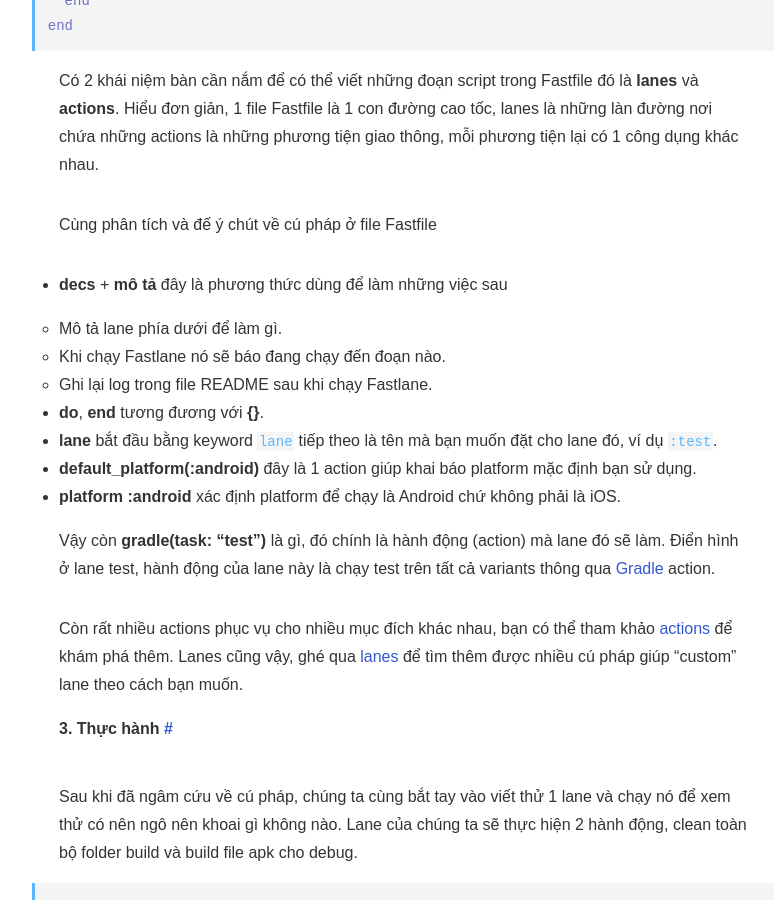
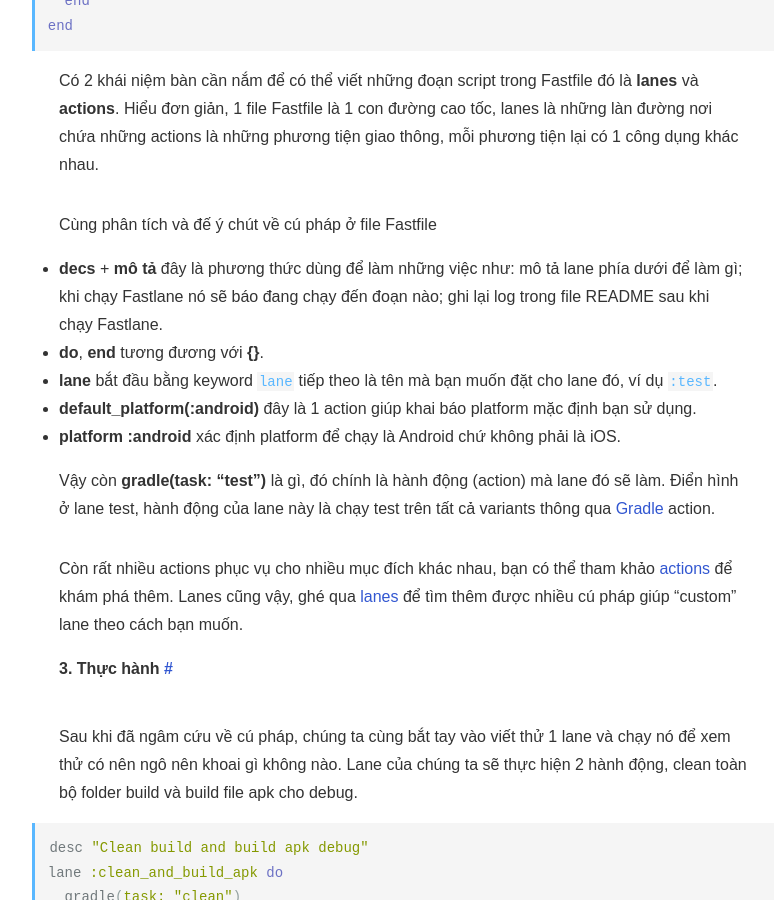
Before and after one commit to coder7eeN/coder7eeN.github.io, a Jekyll site: the page built from _posts/2021-01-08-fastlane-p1-firstlook.md, in a window 1280 px wide and 900 px high, scrolled down 3734 px. Shown: the whole window, without its empty margins (237-1014 px from the left). Built offline with Jekyll 4.4.1, drawn with Linux system fonts in a browser that asks for light colours; some web fonts are replaced; comment, search, counter and statistics services are not loaded; some of the changed text lies outside the part shown.

Commit message:
check: post

````diff
--- a/_posts/2021-08-19-fastlane-p1-firstlook.md
+++ b/_posts/2021-01-08-fastlane-p1-firstlook.md
@@ -85,7 +85,6 @@ Bạn sẽ thấy folder fastlane có 2 files là Appfile và Fastfile.
 - **Appfile**: nơi bạn có thể chứa key của app, token của Firebase, những thứ sẽ liên quan đến việc build app. Nhưng vẫn có 1 nơi khác để lưu trữ token và key ngon, xịn, mịn hơn, mình sẽ đề cập ở đoạn sau.
 - **Fastfile**: nơi để viết những đoạn script cấu hình. Sử dụng ngôn ngữ Ruby để viết nhưng bạn không cần phải quá lo, chỉ cẩn nắm những cú pháp cơ bản là có thể cấu hình được lane, ghé qua [Fastlane Document](https://docs.fastlane.tools/) để hiểu rõ hơn.
 
-
 ```ruby
 default_platform(:android)
 
@@ -116,12 +115,7 @@ Có 2 khái niệm bàn cần nắm để có thể viết những đoạn scrip
 
 Cùng phân tích và đế ý chút về cú pháp ở file Fastfile
 
-- **decs** + **mô tả** đây là phương thức dùng để làm những việc sau
-
-	- Mô tả lane phía dưới để làm gì.
-	- Khi chạy Fastlane nó sẽ báo đang chạy đến đoạn nào.
-	- Ghi lại log trong file README sau khi chạy Fastlane.
-
+- **decs** + **mô tả** đây là phương thức dùng để làm những việc như: mô tả lane phía dưới để làm gì; khi chạy Fastlane nó sẽ báo đang chạy đến đoạn nào; ghi lại log trong file README sau khi chạy Fastlane.
 - **do**, **end** tương đương với **{}**.
 - **lane** bắt đầu bằng keyword `lane` tiếp theo là tên mà bạn muốn đặt cho lane đó, ví dụ `:test`.
 - **default_platform(:android)** đây là 1 action giúp khai báo platform mặc định bạn sử dụng.
````
Also changed, not shown: other parts of _posts/2021-01-08-fastlane-p1-firstlook.md (+2 -2 lines), _posts/2019-01_08-difference-between-font-formats.md (deleted, +0 -40 lines).
